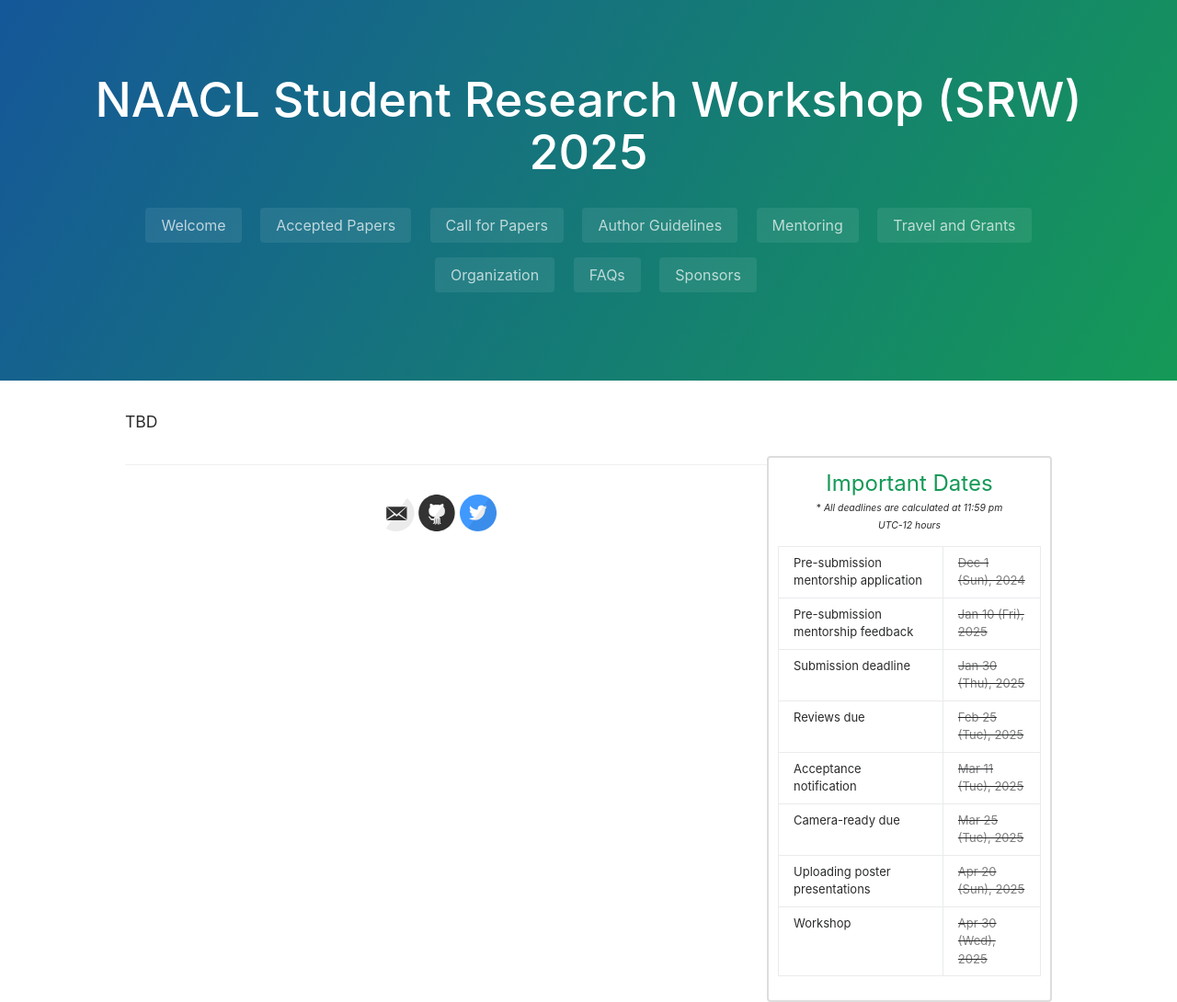
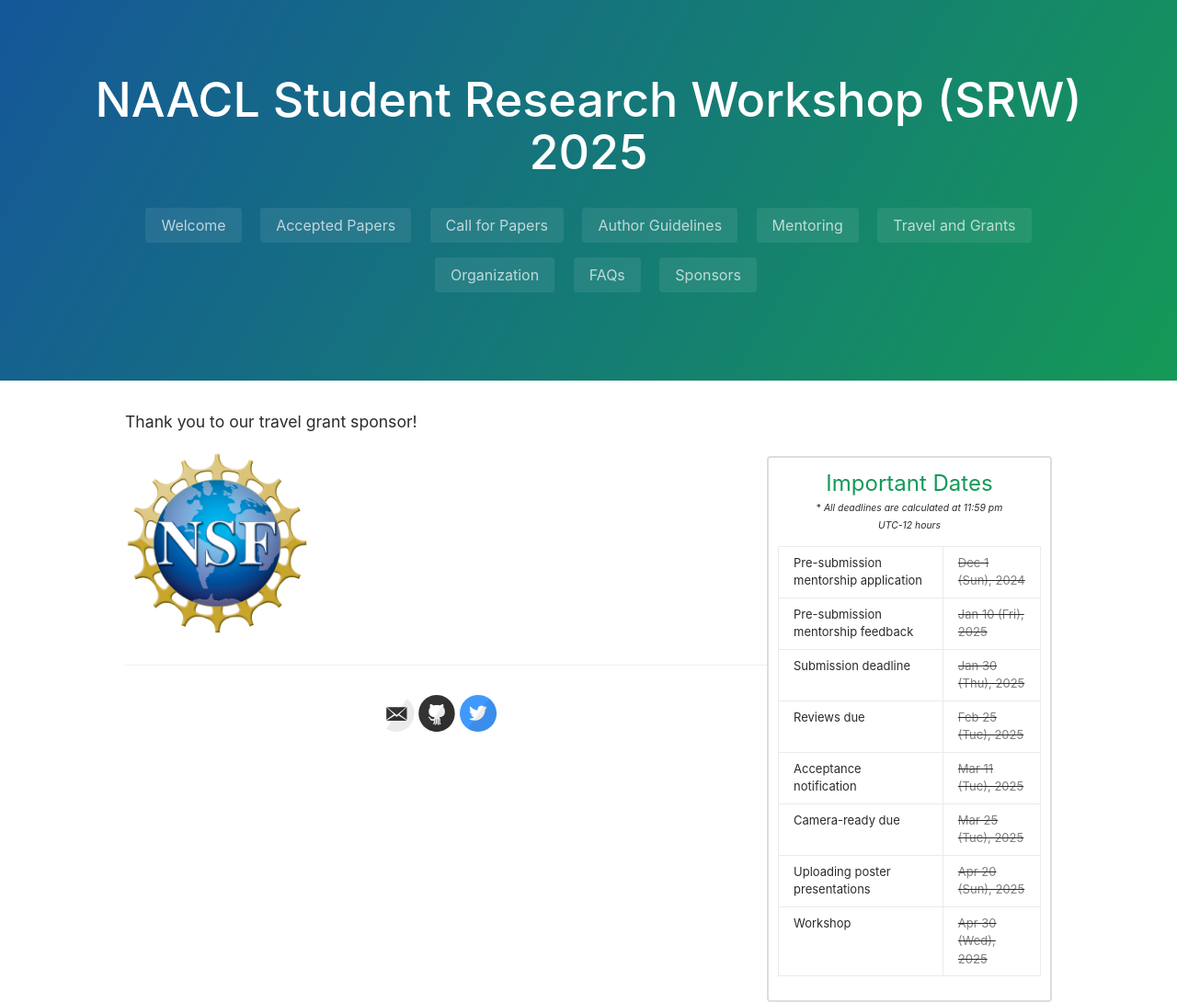
Before and after one commit to naacl2025-srw/naacl2025-srw.github.io, a Jekyll site: the page built from sponsors.md, in a window 1280 px wide. Shown: the whole page at 92% size. Built offline with Jekyll 4.4.1, drawn with Linux system fonts in a browser that asks for light colours.

Commit message:
Update sponsors.md

```diff
--- a/sponsors.md
+++ b/sponsors.md
@@ -4,4 +4,6 @@ title: "Sponsors"
 permalink: /sponsors
 order : 1
 ---
-TBD
+Thank you to our travel grant sponsor!
+
+<img src="images/NSF_4-Color_bitmap_Logo.png" alt="National Science Foundation" width="200" class="center"/>
```
